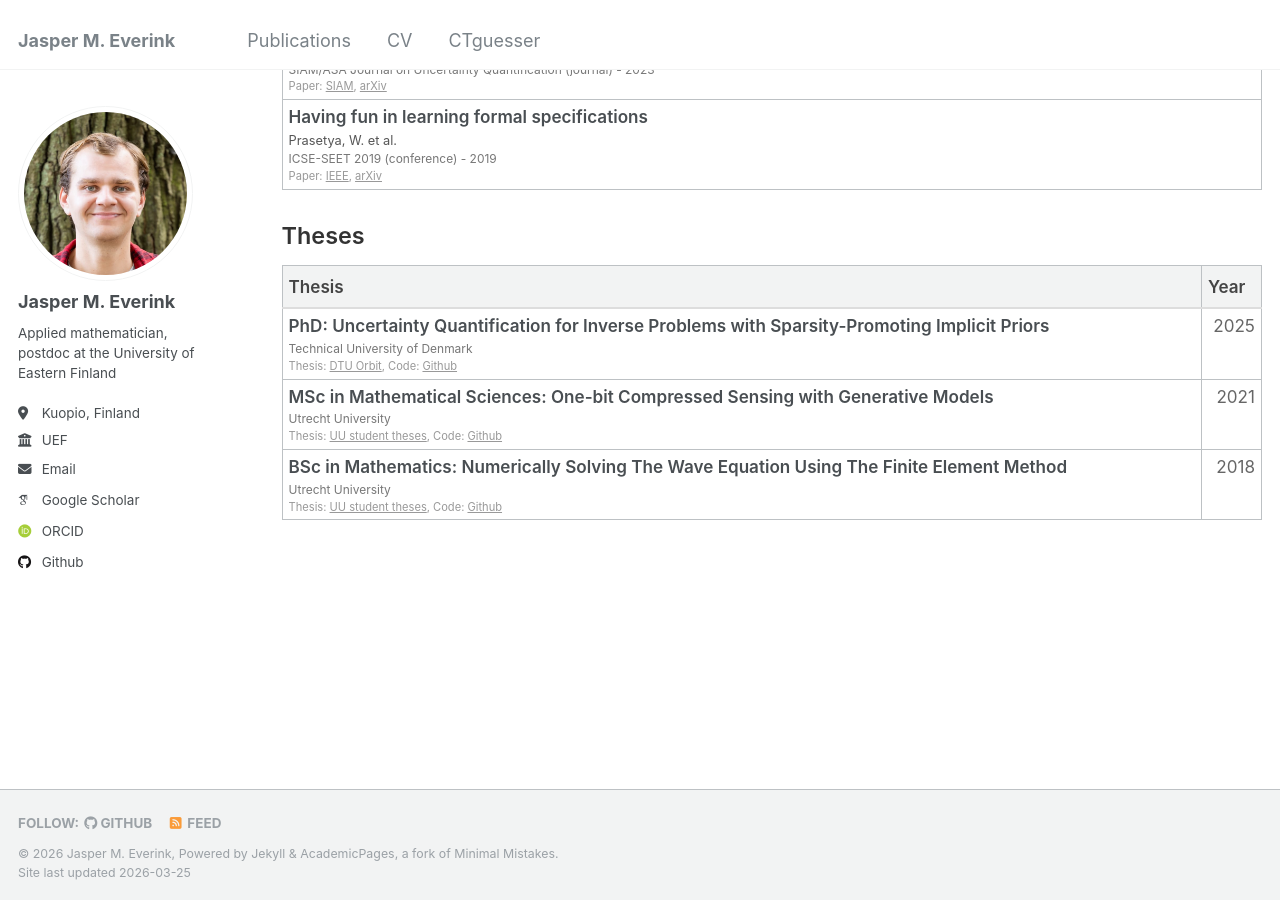
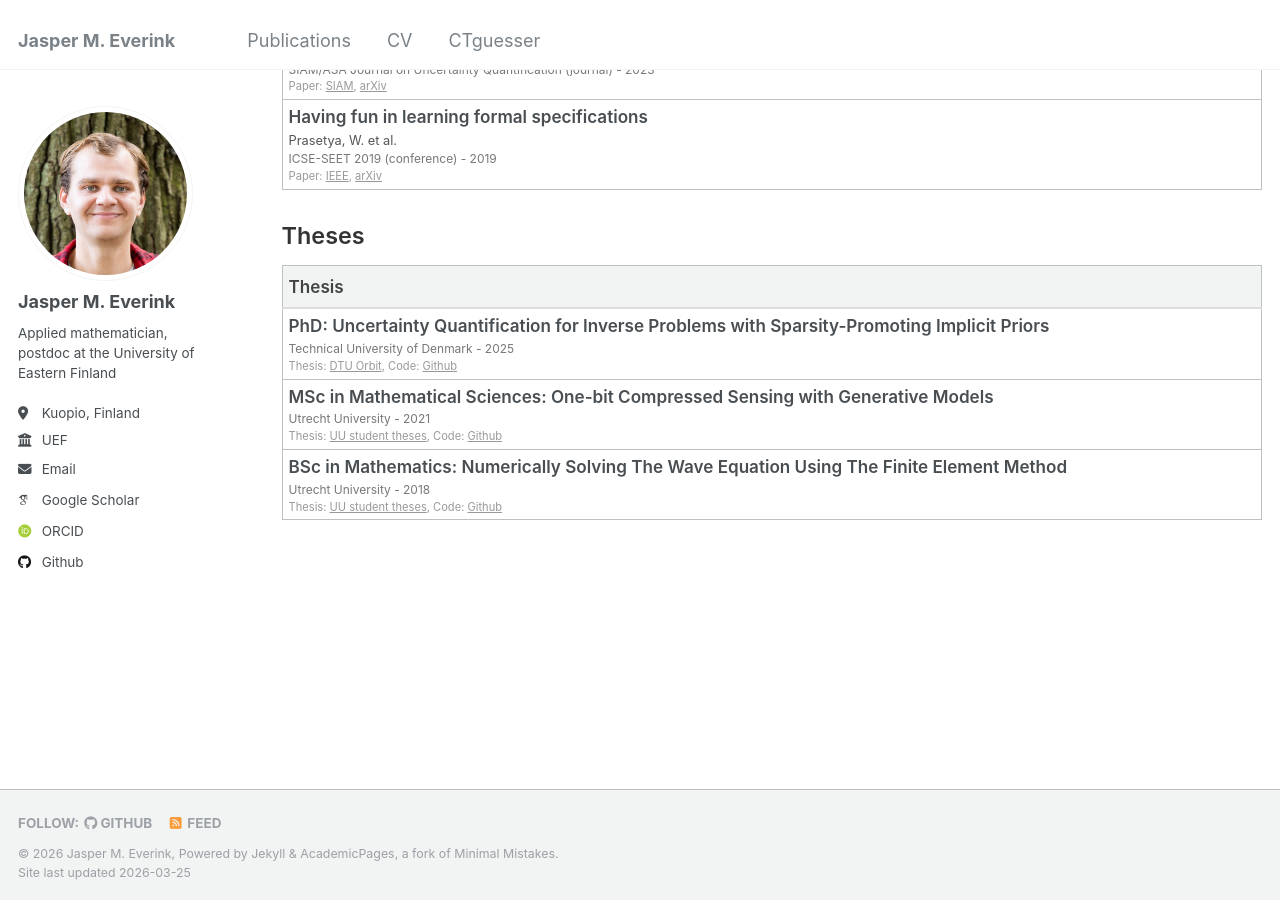
Before and after one commit to jeverink/jeverink.github.io, a Jekyll site: the page built from _pages/publications_new.md, in a window 1280 px wide and 900 px high, scrolled down 992 px. Built offline with Jekyll 4.4.1, drawn with Linux system fonts in a browser that asks for light colours; some web fonts are replaced.

Commit message:
Remove year column of thesis

```diff
--- a/_pages/publications_new.md
+++ b/_pages/publications_new.md
@@ -375,35 +375,31 @@ redirect_from:
     <thead>
       <tr>
         <th>Thesis</th>
-        <th class="year-col">Year</th>
       </tr>
     </thead>
     <tbody>
       <tr data-tags="models uq software" data-type="">
         <td>
           <div class="pub-title">PhD: Uncertainty Quantification for Inverse Problems with Sparsity-Promoting Implicit Priors</div>
-          <div class="pub-venue">Technical University of Denmark</div>
+          <div class="pub-venue">Technical University of Denmark - 2025</div>
           <div class="pub-source">Thesis: <a href="https://orbit.dtu.dk/files/390213132/phd_thesis_JMEV.pdf">DTU Orbit</a>, Code: <a href="https://github.com/CUQI-DTU/Thesis-JME">Github</a></div>
         </td>
-        <td class="year-col">2025</td>
       </tr>
 
       <tr data-tags="models" data-type="">
         <td>
           <div class="pub-title">MSc in Mathematical Sciences: One-bit Compressed Sensing with Generative Models</div>
-          <div class="pub-venue">Utrecht University</div>
+          <div class="pub-venue">Utrecht University - 2021</div>
           <div class="pub-source">Thesis: <a href="https://studenttheses.uu.nl/bitstream/handle/20.500.12932/41296/Master_thesis_Jasper_Everink.pdf">UU student theses</a>, Code: <a href="https://github.com/jeverink/MastersThesis">Github</a></div>
         </td>
-        <td class="year-col">2021</td>
       </tr>
 
         <tr data-tags="other" data-type="">
         <td>
           <div class="pub-title">BSc in Mathematics: Numerically Solving The Wave Equation Using The Finite Element Method</div>
-          <div class="pub-venue">Utrecht University</div>
+          <div class="pub-venue">Utrecht University - 2018</div>
           <div class="pub-source">Thesis: <a href="https://studenttheses.uu.nl/bitstream/handle/20.500.12932/29861/thesis.pdf">UU student theses</a>, Code: <a href="https://github.com/jeverink/BachelorsThesis">Github</a></div>
         </td>
-        <td class="year-col">2018</td>
       </tr>
 
     </tbody>
```
